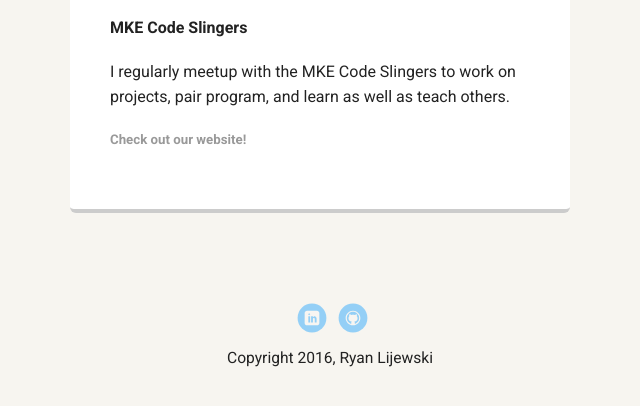
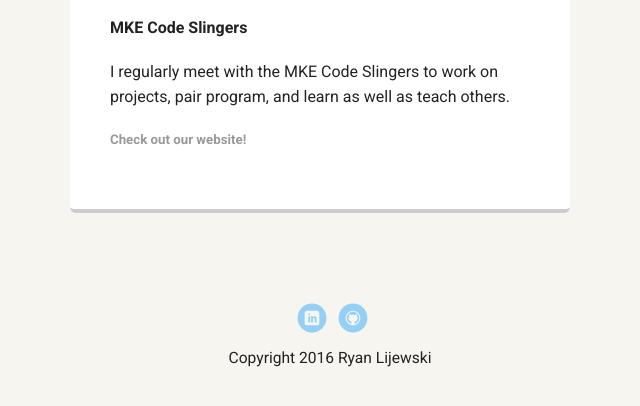
Before and after one commit to RLijewski/Portfolio, a plain HTML site: page index.html in a window 1280 px wide. Shown: the part 1032-1438 px from the top of the page, 320-960 px from the left. Drawn offline with Linux system fonts and the light colour scheme; a web font is replaced by a local one.

Commit message:
Fixed typos

```diff
--- a/index.html
+++ b/index.html
@@ -51,7 +51,7 @@
       <div class="card">
         <h2>Community Involvement</h2>
         <h4>MKE Code Slingers</h4>
-        <p>I regularly meetup with the MKE Code Slingers to work on projects, pair program, and learn as well as teach others.</p>
+        <p>I regularly meet with the MKE Code Slingers to work on projects, pair program, and learn as well as teach others.</p>
         <a href="http://www.mkecodeslingers.com/" target="_blank"><h5>Check out our website!</h5></a>
       </div>
     </main>
@@ -61,7 +61,7 @@
         <li><a href="https://www.linkedin.com/in/ryanlijewski" class="social linkedin" target="_blank">LinkedIn</a></li>
         <li><a href="https://github.com/RLijewski" class="social github" target="_blank">Github</a></li>
       </ul>
-      <p class="copyright">Copyright 2016, Ryan Lijewski</p>
+      <p class="copyright">Copyright 2016 Ryan Lijewski</p>
     </footer>
 
   </body>
```
Also changed, not shown: work.html (+1 -1 lines).
